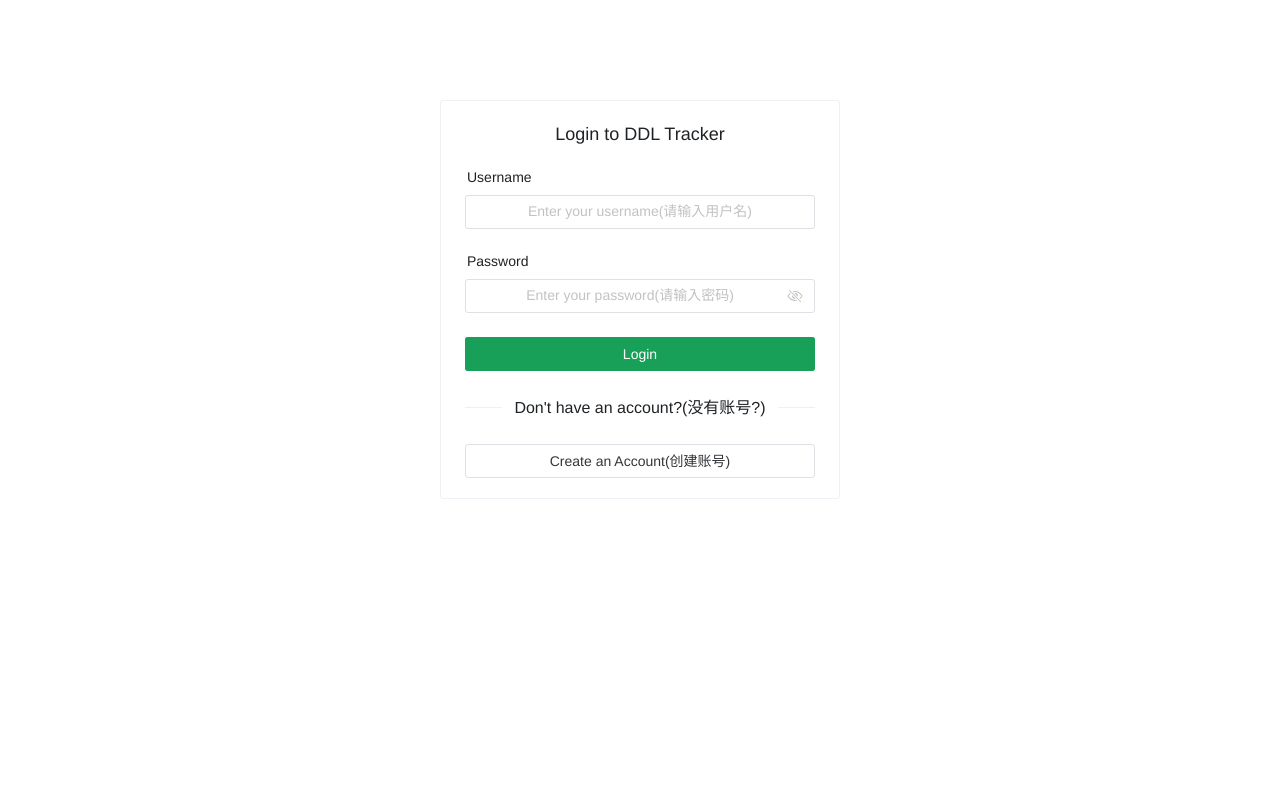
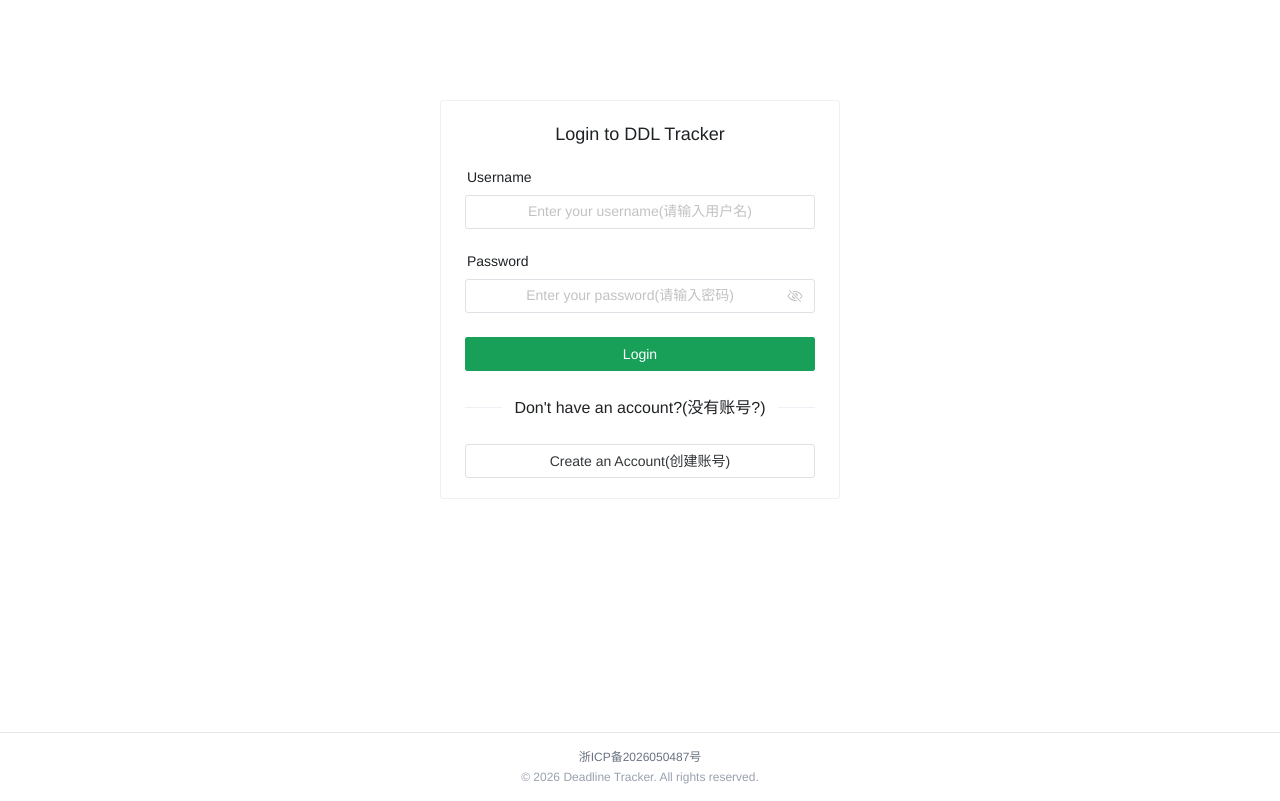
Before and after one commit to ari-0210/job-tracker-fullstack, a Vue app in the folder frontend/: page /#/login in a window 1280 px wide. Built offline with nearby package versions, Linux system fonts and the light colour scheme.

Commit message:
feat: add ICP footer and setup GitHub Actions workflow"

```diff
--- a/frontend/src/App.vue
+++ b/frontend/src/App.vue
@@ -1,19 +1,45 @@
 <template>
   <n-config-provider>
-    <!-- 必须包裹这个，下面的组件才能用 useMessage -->
+    <!-- learn;必须包裹这个，下面的组件才能用 useMessage -->
     <n-message-provider>
       <n-dialog-provider>
         <n-notification-provider>
+          <div class="min-h-screen flex flex-col justify-between">
+            <div>
               <n-layout-header
                 v-if="authStore.isAuthenticated"
                 bordered
                 class="p-4 flex justify-between items-center"
               >
                 <n-menu mode="horizontal" :options="menuOptions" />
-            <n-button @click="logout" quaternary type="error">Logout</n-button>
+                <n-button @click="logout" quaternary type="error"
+                  >Logout</n-button
+                >
               </n-layout-header>
               <router-view />
-          <!-- 这是一个专门用来挂载全局 API 的“隐形”组件 -->
+            </div>
+
+            <!-- learn;全局合规页脚 Footer -->
+            <footer
+              class="w-full py-4 text-center text-xs text-gray-500 border-t border-gray-200 mt-8"
+            >
+              <div class="flex items-center justify-center space-x-4">
+                <!-- 工信部 ICP 备案号 -->
+                <a
+                  href="https://beian.miit.gov.cn/"
+                  target="_blank"
+                  rel="noopener noreferrer"
+                  class="hover:underline hover:text-gray-700 transition-colors"
+                >
+                  浙ICP备2026050487号
+                </a>
+              </div>
+              <p class="mt-1 text-gray-400">
+                © 2026 Deadline Tracker. All rights reserved.
+              </p>
+            </footer>
+          </div>
+          <!-- learn;这是一个专门用来挂载全局 API 的“隐形”组件 -->
           <ProviderContext />
         </n-notification-provider>
       </n-dialog-provider>
```
Lines whose indentation alone changed are shown as unchanged.
